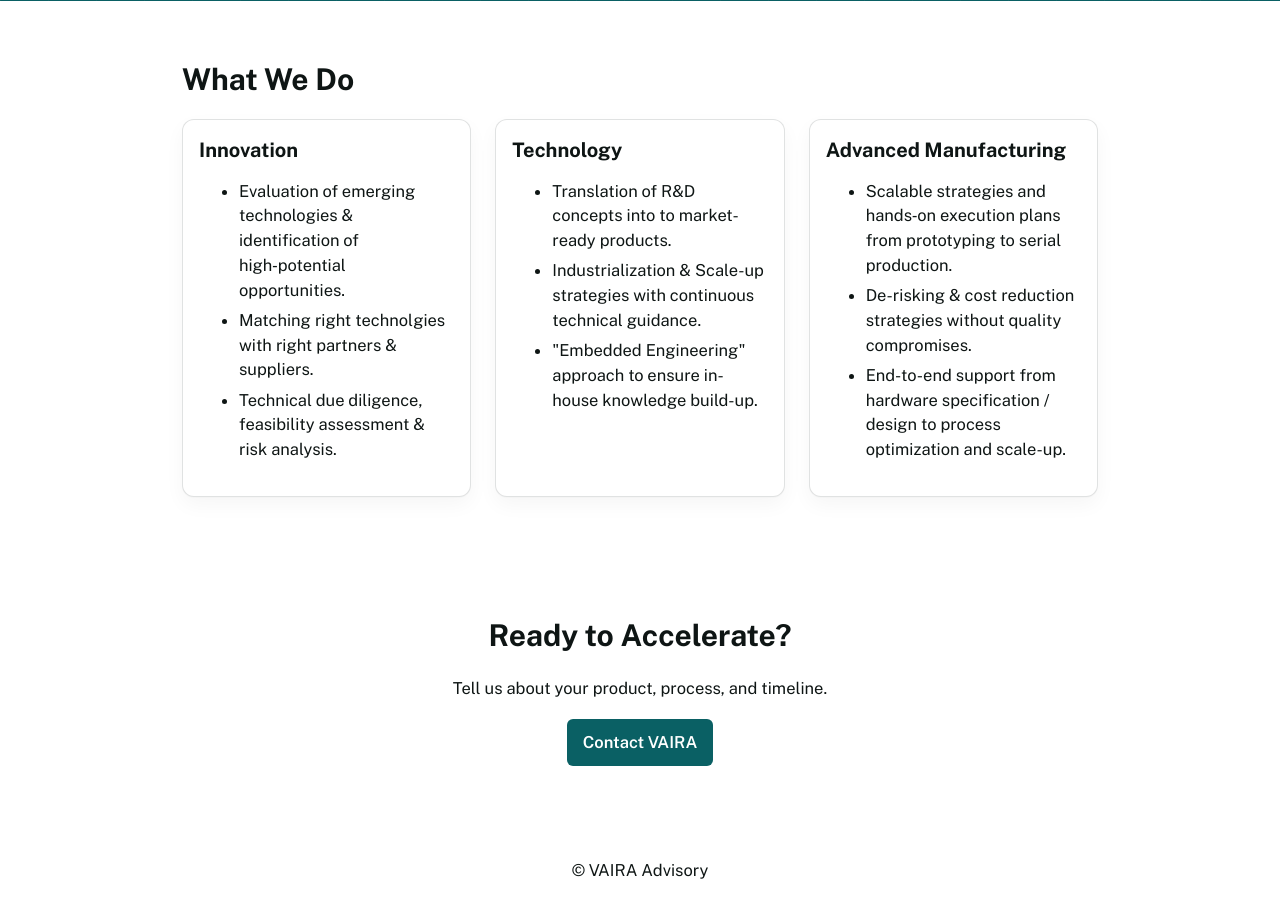
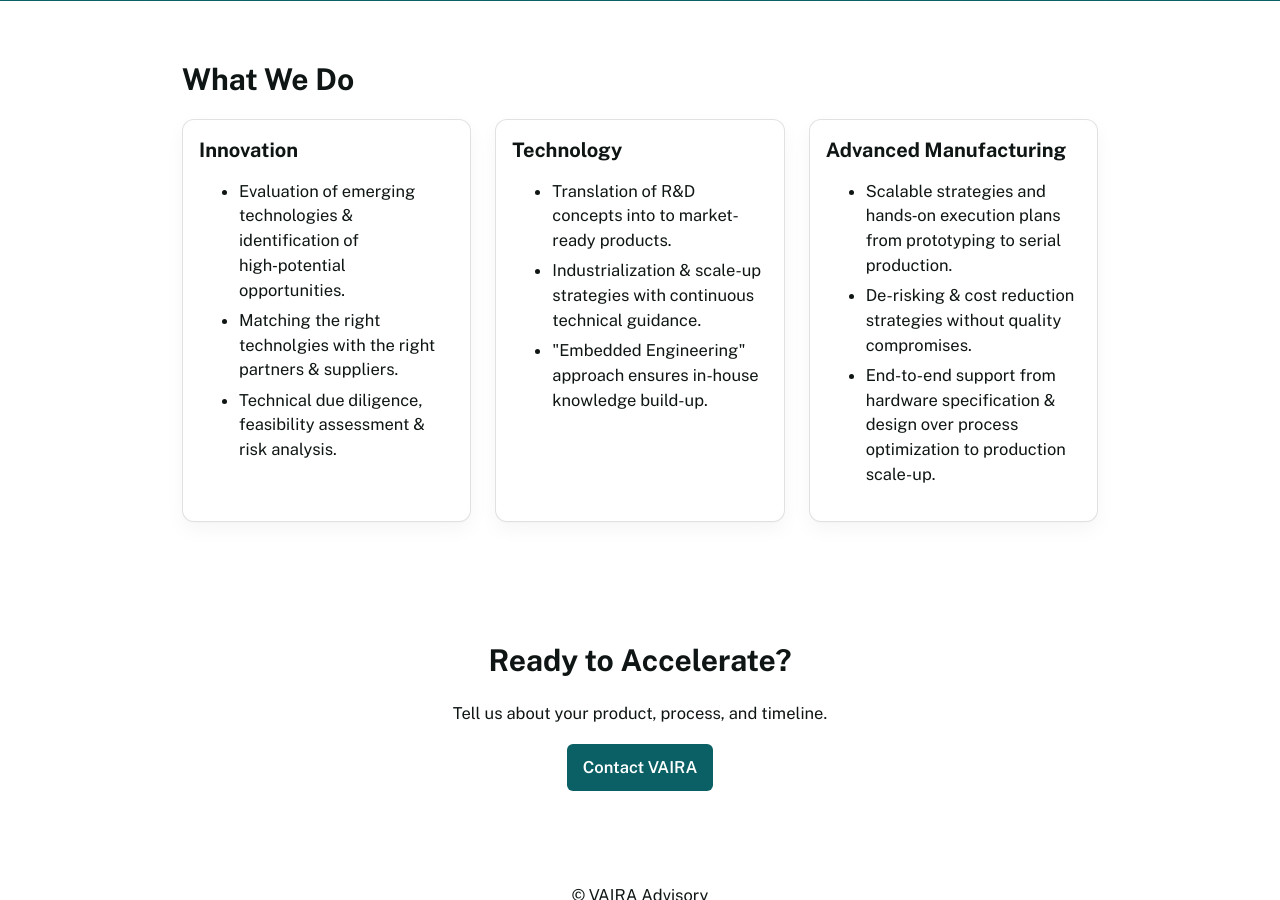
Before and after one commit to raphaelheeb/vaira-advisory, a Jekyll site: the page built from index.html, in a window 1280 px wide and 900 px high, scrolled down 659 px. Built offline with Jekyll 4.4.1, drawn with Linux system fonts in a browser that asks for light colours.

Commit message:
Update index.html

```diff
--- a/index.html
+++ b/index.html
@@ -87,8 +87,8 @@
         <ul>
           <li lang="en">Evaluation of emerging technologies &amp; identification of high‑potential opportunities.</li>
           <li lang="de">Bewertung neuer Technologien &amp; Chancenidentifikation.</li>
-          <li lang="en">Matching right technolgies with right partners &amp; suppliers.</li>
-          <li lang="de">Richtige Technolgien mit richtigen Partnern &amp; Lieferanten zusammenbringen.</li>
+          <li lang="en">Matching the right technolgies with the right partners &amp; suppliers.</li>
+          <li lang="de">Die richtigen Technolgien mit den richtigen Partnern &amp; Lieferanten zusammenbringen.</li>
           <li lang="en">Technical due diligence, feasibility assessment &amp; risk analysis.</li>
           <li lang="de">Technische Due-Diligence, Machbarkeitsbewertungen &amp; Risikoanalysen.</li>
         </ul>
@@ -102,10 +102,10 @@
         <ul>
           <li lang="en">Translation of R&amp;D concepts into to market-ready products.</li>
           <li lang="de">Überführung von F&amp;E‑Konzepten in marktfähige Produkte.</li>
-            <li lang="en">Industrialization &amp; Scale-up strategies with continuous technical guidance.</li>
+            <li lang="en">Industrialization &amp; scale-up strategies with continuous technical guidance.</li>
           <li lang="de">Industrialisierungs- und Scale-Up-Strategien mit kontinuierlicher technischer Betreuung.</li>
-            <li lang="en">"Embedded Engineering" approach to ensure in-house knowledge build-up.</li>
-          <li lang="de">"Eingebettetes Engineering" garantiert interner Knowhow-Aufbau.</li>
+            <li lang="en">"Embedded Engineering" approach ensures in-house knowledge build-up.</li>
+          <li lang="de">"Eingebettetes Engineering" Ansatz garantiert internen Knowhow-Aufbau.</li>
         </ul>
       </div>
 
@@ -116,11 +116,11 @@
         </h3>
         <ul>
           <li lang="en">Scalable strategies and hands‑on execution plans from prototyping to serial production.</li>
-          <li lang="de">Skalierbare Strategien und praxisnahe Umsetzungspläne von ersten Prototpyen bis zur Serienfertigung.</li>
+          <li lang="de">Skalierbare Strategien und praxisnahe Umsetzungspläne vom Prototpying bis zur Serienfertigung.</li>
            <li lang="en">De-risking &amp; cost reduction strategies without quality compromises.</li>
           <li lang="de">Strategien zur Risikominderung und Kostenreduktion ohne Qualitätskompromisse.</li>
-           <li lang="en">End-to-end support from hardware specification / design to process optimization and scale-up.</li>
-          <li lang="de">Durchgängie Unterstützung von der Maschinenspezifikation / vom Hardware-Design über Prozessoptimierungen bis zum Scale-Up.</li>
+           <li lang="en">End-to-end support from hardware specification &amp; design over process optimization to production scale-up.</li>
+          <li lang="de">Durchgängige Unterstützung von der Maschinenspezifikation &amp; -design über Prozessoptimierungen bis zum Scale-Up.</li>
         </ul>
       </div>
 
```
